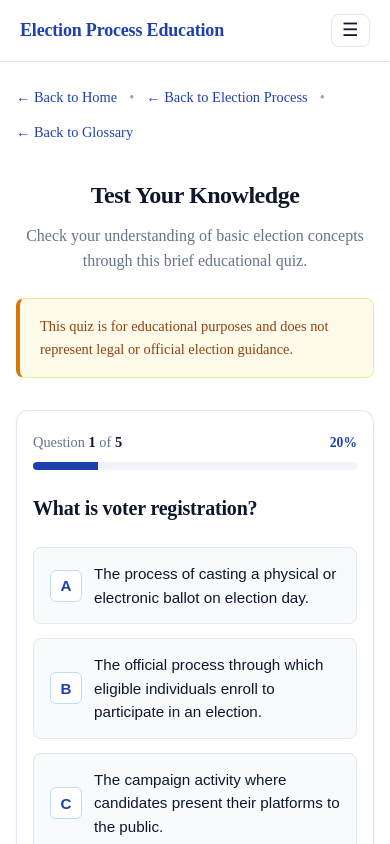
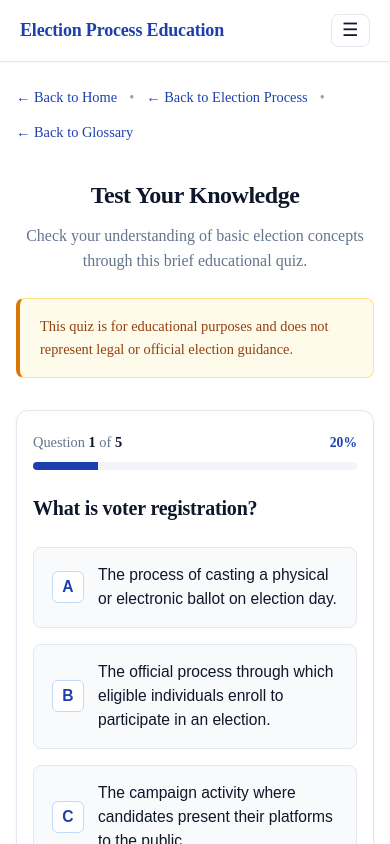
Before and after one commit to devamithra137/Election-Process-Education, a Next.js app: page /quiz in a window 390 px wide. Shown: the top 844 px of the page. Built offline with nearby package versions, Linux system fonts and the light colour scheme.

Commit message:
Improve quiz option spacing

```diff
--- a/src/app/globals.css
+++ b/src/app/globals.css
@@ -1674,7 +1674,7 @@ a {
 .quiz-options-list {
   display: flex;
   flex-direction: column;
-  gap: 0.875rem;
+  gap: 1rem;
   margin-bottom: 2rem;
 }
 
@@ -1683,6 +1683,7 @@ a {
   align-items: center;
   gap: 1rem;
   padding: 1rem 1.25rem;
+  min-height: 3.25rem;
   border: 1px solid var(--color-border);
   border-radius: var(--radius-md);
   background-color: var(--color-surface);
@@ -1690,7 +1691,7 @@ a {
   cursor: pointer;
   transition: border-color 0.2s ease, background-color 0.2s ease, box-shadow 0.2s ease;
   width: 100%;
-  font-size: 0.95rem;
+  font-size: 0.975rem;
   color: var(--color-foreground);
 }
 
@@ -2599,8 +2600,9 @@ a {
   }
 
   .quiz-option-button {
-    padding: 0.875rem 1rem;
-    gap: 0.75rem;
+    padding: 0.95rem 1.125rem;
+    gap: 0.875rem;
+    min-height: 3rem;
   }
 
   .footer {
```
